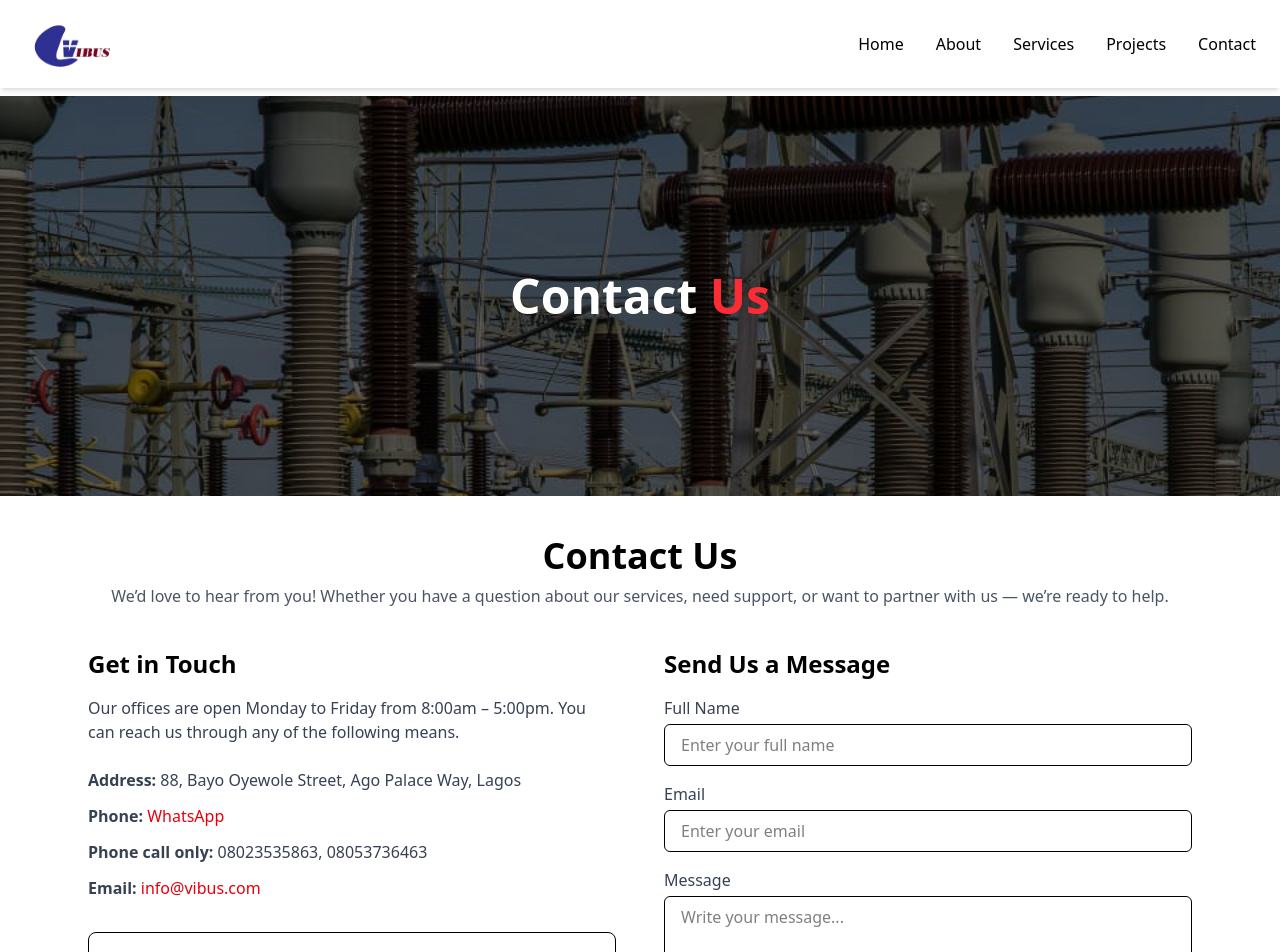
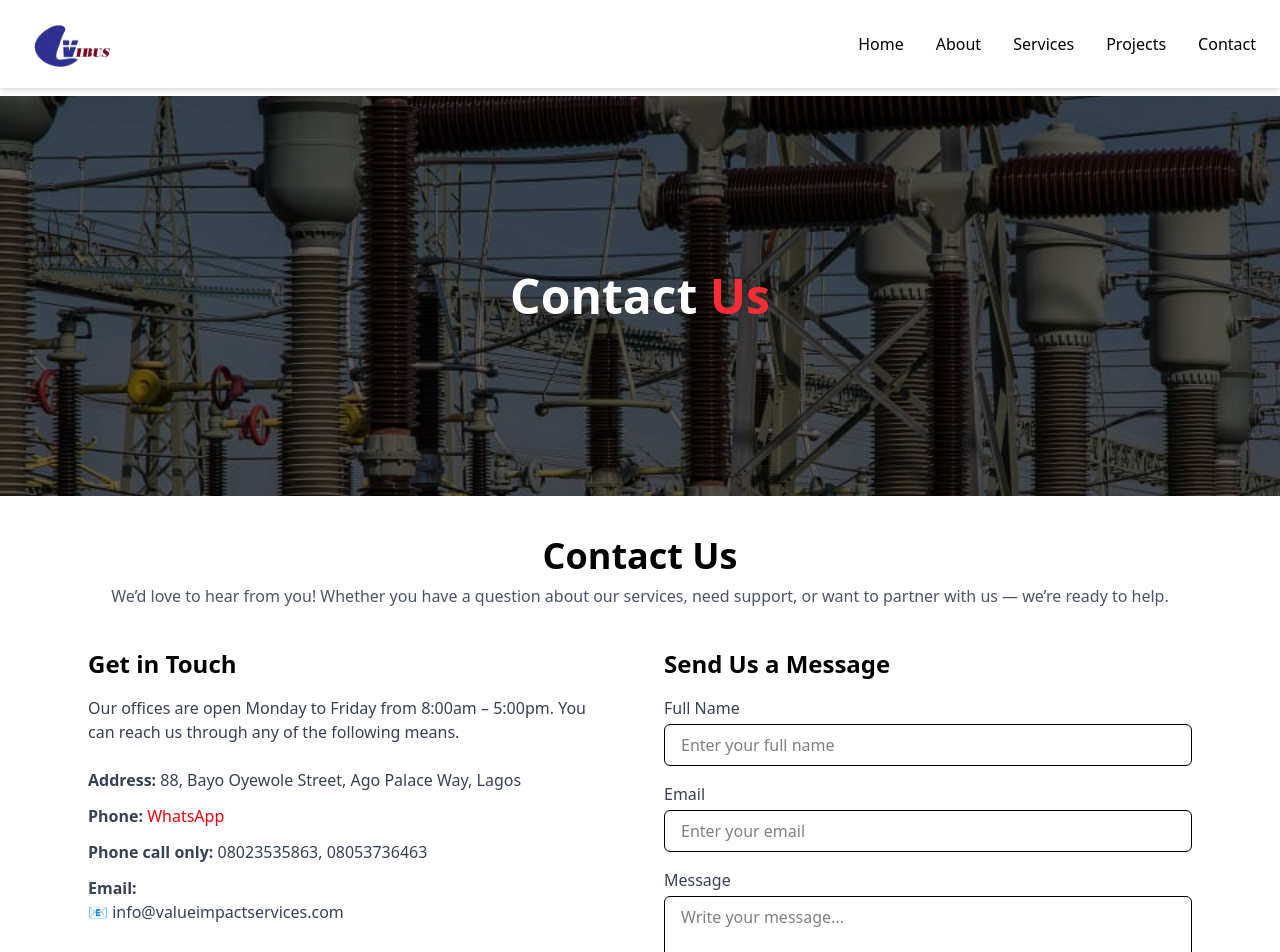
Before and after one commit to Muyiwa9419/vibus-website, a React (Vite) app: page /contact in a window 1280 px wide. Shown: the top 952 px of the page. Built offline with nearby package versions, Linux system fonts and the light colour scheme; grey boxes are pictures that could not be loaded.

Commit message:
contact fix

```diff
--- a/src/pages/ContactPage.jsx
+++ b/src/pages/ContactPage.jsx
@@ -51,12 +51,10 @@ export default function Contact() {
             </li>
             <li>
               <strong>Email:</strong>{" "}
-              <a
-                href="mailto:info@vibuspower.com"
-                className="text-red-600 hover:underline"
-              >
-                info@vibus.com
-              </a>
+              <li>
+                📧 <a href="mailto:info@valueimpactservices.com">info@valueimpactservices.com</a>
+              </li>
+
             </li>
           </ul>
 
```
